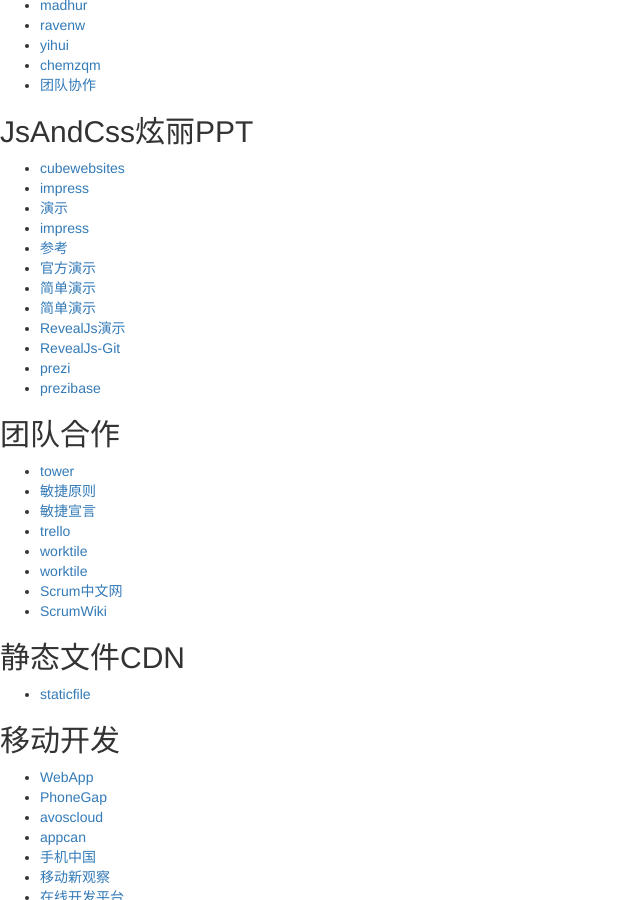
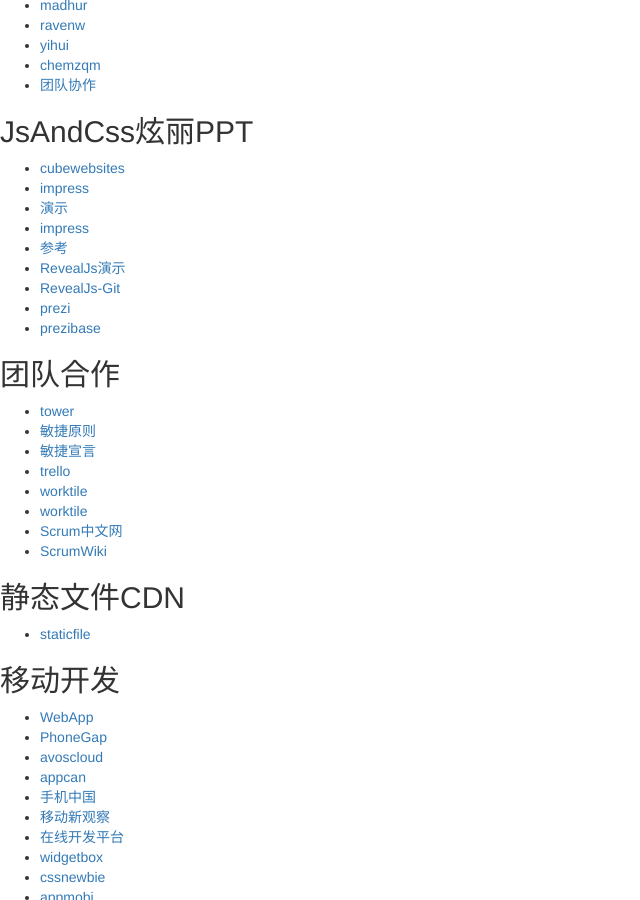
Before and after one commit to wkylin/wkylin.github.com, a Jekyll site: the page built from tech.html, in a window 1280 px wide and 900 px high, scrolled down 2026 px. Shown: the whole window, without its empty margins (0-640 px from the left). Built offline with Jekyll 4.4.1, drawn with Linux system fonts in a browser that asks for light colours; nearby versions of some CDN libraries; library files that are not in the unit come from our copies; comment, search, counter and statistics services are not loaded.

Commit message:
jsonlint

```diff
--- a/tech.html
+++ b/tech.html
@@ -82,9 +82,6 @@
     <li class="ui-list-item"><a href="http://bartaz.github.io/impress.js/#/bored" target="_blank">演示</a></li>
     <li class="ui-list-item"><a href="https://github.com/wkylin/impress.js" target="_blank">impress</a></li>
     <li class="ui-list-item"><a href="http://www.cnblogs.com/Darren_code/archive/2013/01/04/2843190.html" target="_blank">参考</a></li>
-    <li class="ui-list-item"><a href="http://www.tzq.me/slide/impress.html" target="_blank">官方演示</a></li>
-    <li class="ui-list-item"><a href="http://www.tzq.me/slide/#/title" target="_blank">简单演示</a></li>
-    <li class="ui-list-item"><a href="http://www.tzq.me/2012/06/make-your-ppt-using-impress-js/" target="_blank">简单演示</a></li>
     <li class="ui-list-item"><a href="http://lab.hakim.se/reveal-js/#/" target="_blank">RevealJs演示</a></li>
     <li class="ui-list-item"><a href="https://github.com/wkylin/reveal.js" target="_blank">RevealJs-Git</a></li>
     <li class="ui-list-item"><a href="http://prezi.com/" target="_blank">prezi</a></li>
```
